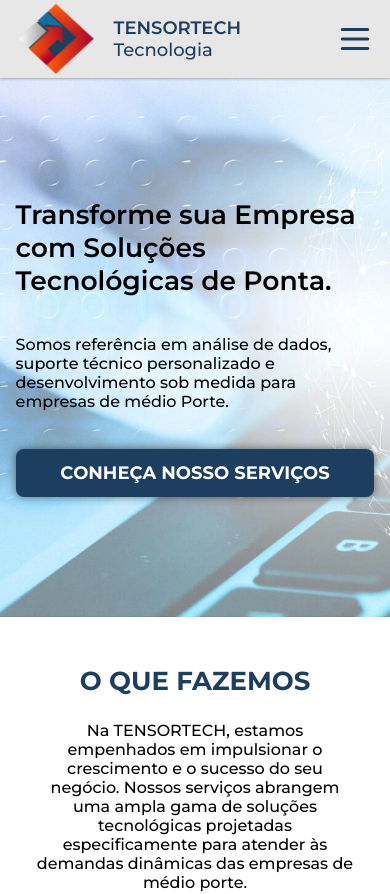
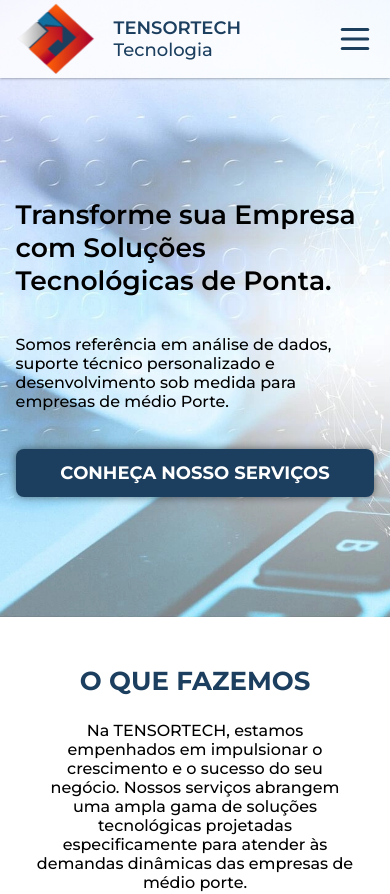
Before and after one commit to Tens0rTech/TensorTech, a React (Create React App) app: page / in a window 390 px wide. Shown: the top 894 px of the page. Built offline with nearby package versions, Linux system fonts and the light colour scheme.

Commit message:
header background mobile

```diff
--- a/src/components/Header/index.tsx
+++ b/src/components/Header/index.tsx
@@ -75,7 +75,7 @@ export default function Header({
                 onClick={() => toggleMenu()}
                 loading="lazy"
               />
-              <Options isOpen={isOpen}>
+              <Options isOpen={isOpen} isTransparent={transparent}>
                 <Option
                   onClick={() => {
                     setIsOpen(false);
--- a/src/components/Header/style.ts
+++ b/src/components/Header/style.ts
@@ -7,7 +7,7 @@ type HeadProps = {
   notMenu?: boolean;
 };
 
-type OptionsProp = {
+type OptionsProp = HeadProps & {
   isOpen?: boolean;
 };
 
@@ -15,12 +15,11 @@ export const Head = styled.div<HeadProps>`
   width: 100%;
   padding: 2px 0;
   background-color: ${({ isTransparent }) =>
-    isTransparent ? "rgba(255,255,255,0.7)" : COLORS.GRAY};
+    isTransparent ? "rgba(255,255,255,0.8)" : COLORS.GRAY};
   position: ${({ isTransparent }) => (isTransparent ? "fixed" : "static")};
   z-index: 999;
 
   @media (max-width: 1100px) {
-    background-color: ${COLORS.GRAY};
     position: ${({ notMenu }) => (!notMenu ? "fixed" : "static")};
     box-shadow: 0px 0px 3px 0px rgba(0, 0, 0, 0.5);
   }
@@ -77,7 +76,8 @@ export const Options = styled.div<OptionsProp>`
     top: 0;
     width: 60%;
     height: calc(100% - 78px);
-    background-color: ${COLORS.WHITE};
+    background-color: ${({ isTransparent }) =>
+      isTransparent ? "rgba(255,255,255,0.8)" : COLORS.GRAY};
     justify-content: flex-start;
     box-shadow: -1px 0px 3px 0px rgba(0, 0, 0, 0.5);
     margin-right: ${({ isOpen }) => (isOpen ? "0px" : "-900px")};
```
